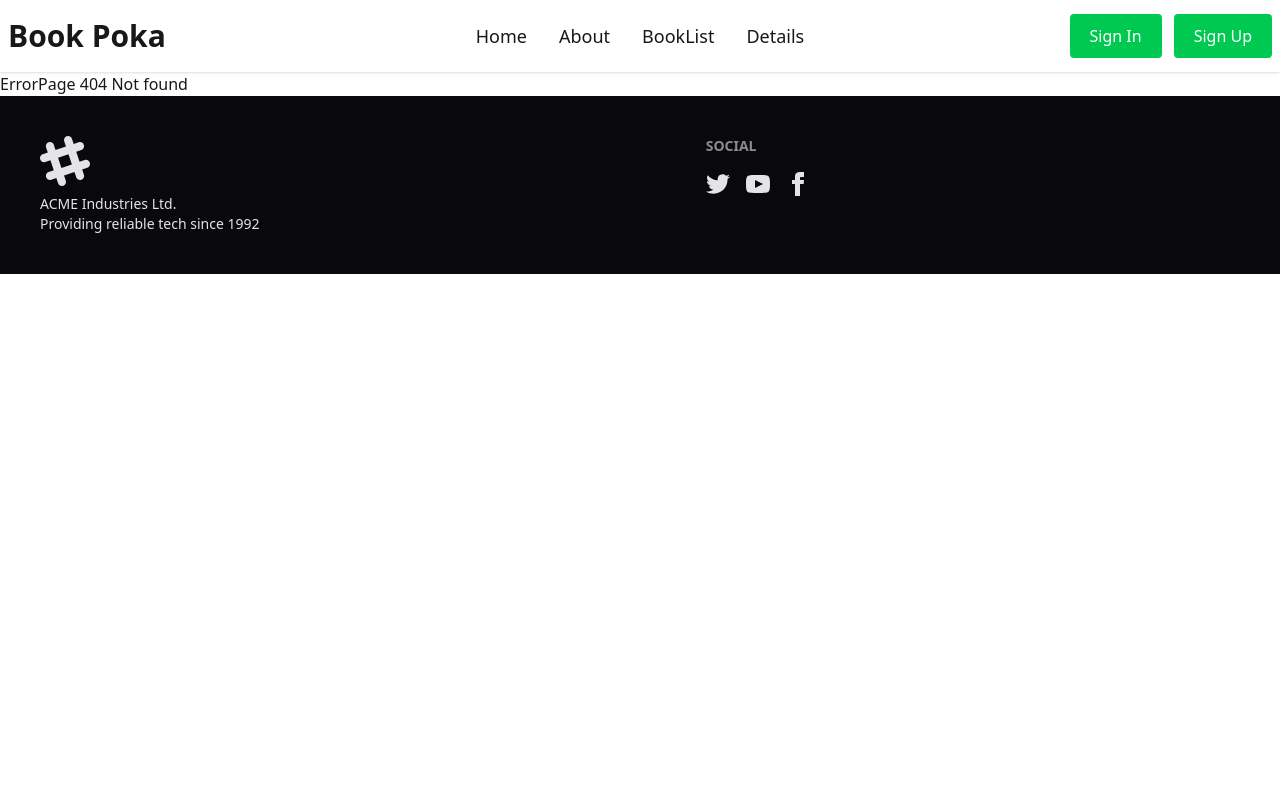
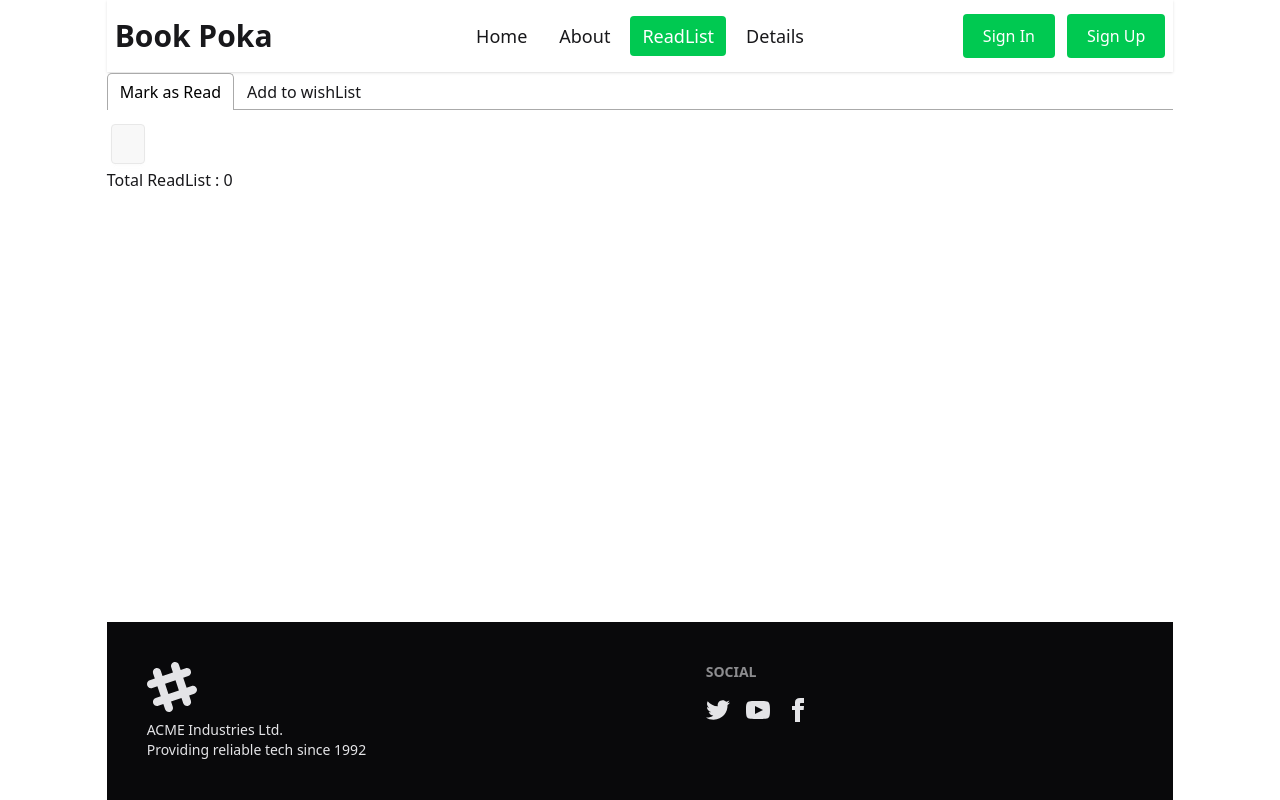
Before and after one commit to Bijoy-karmokar/Book_Vibe_Store, a React (Vite) app: page /readlist in a window 1280 px wide. Before the commit this address had no page. Built offline with nearby package versions, Linux system fonts and the light colour scheme.

Commit message:
readlist

```diff
--- a/package.json
+++ b/package.json
@@ -14,6 +14,7 @@
     "lucide-react": "^0.555.0",
     "react": "^19.2.0",
     "react-dom": "^19.2.0",
+    "react-tabs": "^6.1.0",
     "react-toastify": "^11.0.5",
     "tailwindcss": "^4.1.17"
   },
--- a/src/Routes/Routes.jsx
+++ b/src/Routes/Routes.jsx
@@ -3,6 +3,7 @@ import MainLayouts from "../Layouts/MainLayouts";
 import ErrorPage from "../pages/ErrorPage/ErrorPage";
 import Home from "../pages/Home/Home";
 import BookDetails from "../pages/Books/BookDetails";
+import ReadList from "../pages/ReadList/ReadList";
 
 const router = createBrowserRouter([
     {
@@ -17,6 +18,11 @@ const router = createBrowserRouter([
 
             },
             {
+               path:'/readlist',
+               loader:()=>fetch('/booksData.json'),
+               Component:ReadList
+            },
+            {
                 path:'/bookDetails/:bookId',
                 loader:()=>fetch('/booksData.json'),
                 Component:BookDetails
--- /dev/null
+++ b/src/Utility/AddToDB.js
@@ -0,0 +1,27 @@
+// import { ToastContainer, toast } from 'react-toastify';
+
+const getBookDB =()=>{
+    const bookDataDB = localStorage.getItem('readList');
+    if(bookDataDB){
+        const bookStoredData = JSON.parse(bookDataDB);
+        return bookStoredData;
+    }else{
+        return [];
+    }
+}
+
+const addToData =(id)=>{
+
+    const storedBookData = getBookDB();
+    if(storedBookData.includes(id)){
+        alert("Book Data already Exist");
+        // <ToastContainer />
+    }else{
+        storedBookData.push(id);
+        // console.log(storedBookData);
+        const data = JSON.stringify(storedBookData);
+        localStorage.setItem("readList",data);
+    }
+}
+
+export {addToData,getBookDB};
--- a/src/Utility/AddToDB.jsx
+++ /dev/null
@@ -1,17 +0,0 @@
-const getBookDB =()=>{
-    const bookDataDB = localStorage.getItem('readList');
-    if(bookDataDB){
-        const bookStoredData = JSON.parse(bookDataDB);
-        return bookStoredData;
-    }else{
-        return [];
-    }
-}
-
-const addToData =(id)=>{
-    const storedBookData = getBookDB();
-
-    if(storedBookData.includes(id)){
-
-    }
-}
--- a/src/components/Navbar/Navbar.jsx
+++ b/src/components/Navbar/Navbar.jsx
@@ -11,7 +11,7 @@ const Navbar = () => {
         <NavLink className={({isActive})=>isActive? "bg-green-500 text-white" : " "} to={"/about"}>About</NavLink>
       </li>
       <li>
-        <NavLink className={({isActive})=>isActive? "bg-green-500 text-white" : " "} to={"/booklist"}>BookList</NavLink>
+        <NavLink className={({isActive})=>isActive? "bg-green-500 text-white" : " "} to={"/readlist"}>ReadList</NavLink>
       </li>
       <li>
         <NavLink className={({isActive})=>isActive? "bg-green-500 text-white" : " "} to={"/details"}>Details</NavLink>
--- a/src/pages/Books/BookDetails.jsx
+++ b/src/pages/Books/BookDetails.jsx
@@ -1,5 +1,6 @@
 import React from "react";
 import { useLoaderData, useParams } from "react-router";
+import {addToData} from "../../Utility/AddToDB"
 
 const BookDetails = () => {
   const { bookId } = useParams();
@@ -21,6 +22,10 @@ const BookDetails = () => {
     yearOfPublishing,
     review,
   } = singleBook;
+
+  const handleRead =(id)=>{
+      addToData(id);
+  }
 
   return (
     <div className="hero">
@@ -60,6 +65,7 @@ const BookDetails = () => {
             <p>Rating:{rating}</p>
           </div>
           <button
+          onClick={()=>handleRead(bookId)}
             className=" cursor-pointer rounded px-5 py-2.5 overflow-hidden group bg-green-500 relative  hover:from-green-500 hover:to-green-400 text-white hover:ring-2 hover:ring-offset-2 hover:ring-green-400 transition-all ease-out duration-300"
           >
             <span className="absolute right-0 w-8 h-32 -mt-12 transition-all duration-1000 transform translate-x-12 bg-white opacity-10 rotate-12 group-hover:-translate-x-40 ease"></span>
--- /dev/null
+++ b/src/pages/ReadList/ReadList.jsx
@@ -0,0 +1,70 @@
+import React, { useEffect, useState } from "react";
+import { useLoaderData } from "react-router";
+import { Tab, Tabs, TabList, TabPanel } from "react-tabs";
+import "react-tabs/style/react-tabs.css";
+import { getBookDB } from "../../Utility/AddToDB";
+import Book from "../Books/Book";
+
+const ReadList = () => {
+  const data = useLoaderData();
+  const [readListed, setReadListed] = useState([]);
+  const [sort, setSort] = useState("");
+  // console.log(data);
+
+  useEffect(() => {
+    const storedBookData = getBookDB();
+    // console.log(storedBookData);
+    const convertedBook = storedBookData.map((id) => parseInt(id));
+    // console.log(convertedBook);
+
+    const myReadList = data.filter((book) =>
+      convertedBook.includes(book.bookId)
+    );
+    setReadListed(myReadList);
+    // console.log(myReadList);
+  }, []);
+
+  const handleSort = (type) => {
+    setSort(type);
+    if(type === "pages"){
+      const sortedData = [...readListed].sort((a,b)=>a.totalPages - b.totalPages);
+      setReadListed(sortedData)
+    }if(type === "ratings"){
+      const sortedData = [...readListed].sort((a,b)=>a.rating - b.rating);
+      setReadListed(sortedData);
+    }
+  };
+
+  return (
+    <Tabs>
+      <TabList>
+        <Tab>Mark as Read</Tab>
+        <Tab>Add to wishList</Tab>
+      </TabList>
+      <details className="dropdown">
+        <summary className="btn m-1">{sort ? sort : ''}</summary>
+        <ul className="menu dropdown-content bg-base-100 rounded-box z-1 w-52 p-2 shadow-sm">
+          <li>
+            <a onClick={()=>handleSort("pages")}>sorted Pages</a>
+          </li>
+          <li>
+            <a onClick={()=>handleSort("ratings")}>sroted rattings</a>
+          </li>
+        </ul>
+      </details>
+      <TabPanel>
+        <h2>Total ReadList : {readListed.length}</h2>
+        <div className="grid grid-cols-1 md:grid-cols-2 lg:grid-cols-3 gap-7">
+          {readListed.map((read) => (
+            <Book key={read.bookId} book={read}></Book>
+          ))}
+        </div>
+      </TabPanel>
+      <TabPanel>
+        <h2>Any content 2</h2>
+      </TabPanel>
+    </Tabs>
+  );
+};
+
+export default ReadList;
```
Also changed, not shown: 1 other file (tests, documents, lock files or other folders).
